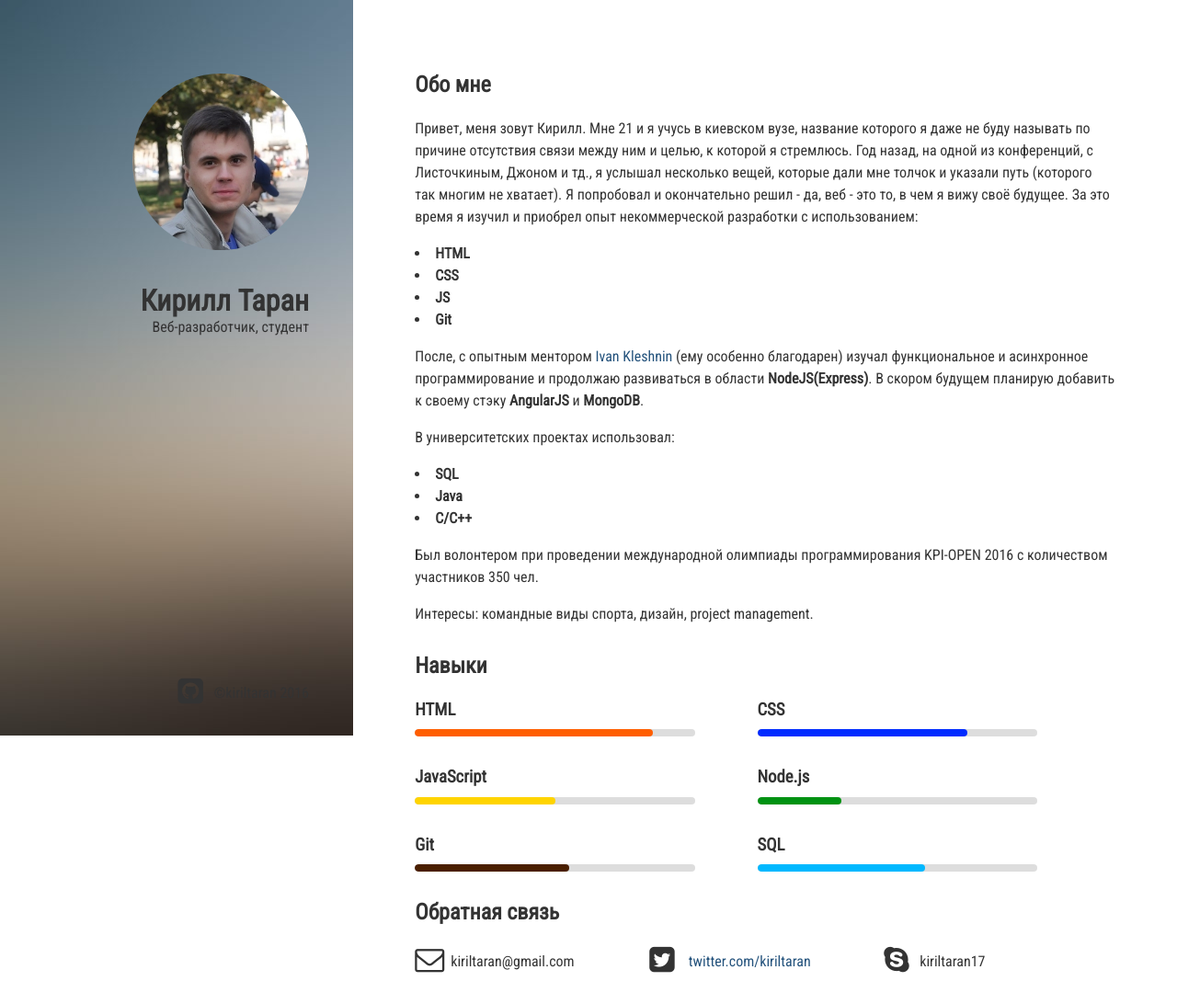
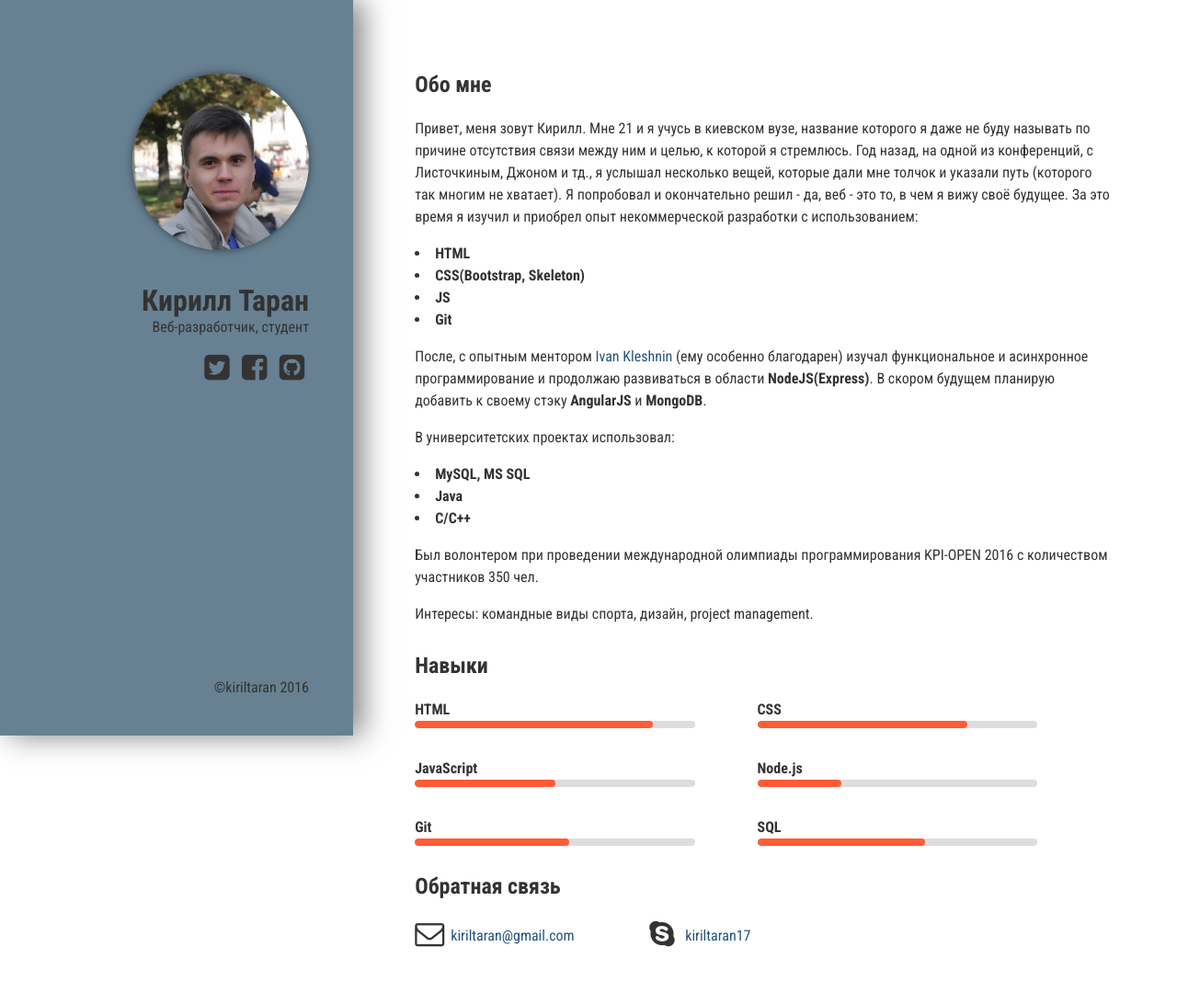
Before and after one commit to kiriltaran/kiriltaran-old, a plain HTML site: page index.html in a window 1280 px wide. Shown: the whole page at 92% size. After the commit the page ends 1064 px from the top, so only its background shows below. Drawn offline with Linux system fonts and the light colour scheme.

Commit message:
Repair fonts and some changes in design

```diff
--- a/index.html
+++ b/index.html
@@ -9,7 +9,7 @@
     <title>kiriltaran's page</title>
     <link rel="shortcut icon" href="favicon.ico">
 
-    <link rel="stylesheet" href="https://fonts.googleapis.com/css?family=Roboto+Condensed">
+    <link href="https://fonts.googleapis.com/css?family=Roboto+Condensed:400,700&amp;subset=cyrillic,cyrillic-ext" rel="stylesheet">
     <link rel="stylesheet" href="styles/libs/font-awesome.min.css">
     <link rel="stylesheet" href="styles/main.css ">
     <link rel="stylesheet" href="styles/media.css">
@@ -26,9 +26,14 @@
             <img src="images/avatar.jpg " alt="avatar ">
             <h1>Кирилл Таран</h1>
             <span><small>Веб-разработчик, студент</small></span>
+            <div class="social-links">
+                <a href="https://twitter.com/kiriltaran"><i class="fa fa-twitter-square fa-2x" aria-hidden="true "></i></a>
+                <a href="https://www.facebook.com/kiriltaran"><i class="fa fa-facebook-square fa-2x" aria-hidden="true"></i></a>
+                <a href="https://github.com/kiriltaran "><i class="fa fa-github-square fa-2x" aria-hidden="true "></i></a>
+            </div>
         </header>
         <footer>
-            <span><a href="https://github.com/kiriltaran "><i class="fa fa-github-square fa-2x " aria-hidden="true "></i></a> &copy;kiriltaran 2016</span>
+            <span>&copy;kiriltaran 2016</span>
         </footer>
     </div>
 
@@ -43,7 +48,7 @@
                 </p>
                 <ul>
                     <li><strong>HTML</strong></li>
-                    <li><strong>CSS</strong></li>
+                    <li><strong>CSS(Bootstrap, Skeleton) </strong></li>
                     <li><strong>JS</strong></li>
                     <li><strong>Git</strong></li>
                 </ul>
@@ -54,7 +59,7 @@
                     В университетских проектах использовал:
                 </p>
                 <ul>
-                    <li><strong>SQL</strong></li>
+                    <li><strong>MySQL, MS SQL</strong></li>
                     <li><strong>Java</strong></li>
                     <li><strong>C/C++</strong></li>
                 </ul>
@@ -68,37 +73,37 @@
             <section class="skills ">
                 <h2>Навыки</h2>
                 <div class="progress progress-html ">
-                    <h3>HTML</h3>
+                    <h4>HTML</h4>
                     <div class="progress-bg ">
                         <div class="progress-bar "></div>
                     </div>
                 </div>
                 <div class="progress progress-css ">
-                    <h3>CSS</h3>
+                    <h4>CSS</h4>
                     <div class="progress-bg ">
                         <div class="progress-bar "></div>
                     </div>
                 </div>
                 <div class="progress progress-js ">
-                    <h3>JavaScript</h3>
+                    <h4>JavaScript</h4>
                     <div class="progress-bg ">
                         <div class="progress-bar "></div>
                     </div>
                 </div>
                 <div class="progress progress-node ">
-                    <h3>Node.js</h3>
+                    <h4>Node.js</h4>
                     <div class="progress-bg ">
                         <div class="progress-bar "></div>
                     </div>
                 </div>
                 <div class="progress progress-git ">
-                    <h3>Git</h3>
+                    <h4>Git</h4>
                     <div class="progress-bg ">
                         <div class="progress-bar "></div>
                     </div>
                 </div>
                 <div class="progress progress-sql ">
-                    <h3>SQL</h3>
+                    <h4>SQL</h4>
                     <div class="progress-bg ">
                         <div class="progress-bar "></div>
                     </div>
@@ -106,12 +111,9 @@
             </section>
             <section class="feedback ">
                 <h2>Обратная связь</h2>
-                <div class="feedback-item"><i class="fa fa-envelope-o fa-2x" aria-hidden="true "></i><span>kiriltaran@gmail.com</span>
+                <div class="feedback-item"><i class="fa fa-envelope-o fa-2x" aria-hidden="true "></i><a href="mailto:kiriltaran@gmail.com">kiriltaran@gmail.com</a>
                 </div>
-                <div class="feedback-item"><i class="fa fa-twitter-square fa-2x" aria-hidden="true "></i>
-                    <a href="https://twitter.com/kiriltaran">twitter.com/kiriltaran</a>
-                </div>
-                <div class="feedback-item"><i class="fa fa-skype fa-2x " aria-hidden="true "></i><span>kiriltaran17</span>
+                <div class="feedback-item"><i class="fa fa-skype fa-2x " aria-hidden="true "></i><a href="skype:kiriltaran17?chat">kiriltaran17</a>
                 </div>
 
             </section>
--- a/styles/main.css
+++ b/styles/main.css
@@ -29,11 +29,22 @@ a:hover {
 
 .headbar {
     width: 30%;
-    background: url(../images/bg.jpg);
+    background: #678192;
     padding: 5em 3em;
     height: 100%;
     position: fixed;
     text-align: right;
+    box-shadow: 10px 0 30px rgba(0, 0, 0, 0.5);
+}
+
+.headbar a {
+    color: #333;
+    margin: 0.3em;
+    transition-duration: 0.5s;
+}
+
+.headbar a:hover {
+    color: #fff;
 }
 
 .headbar header {
@@ -42,6 +53,7 @@ a:hover {
 }
 
 .headbar header img {
+    box-shadow: 0 0 10px rgba(0, 0, 0, 0.5);
     width: 12em;
     border-radius: 50%;
 }
@@ -55,59 +67,47 @@ a:hover {
     font-size: 1.2em;
 }
 
-.headbar footer a {
-    color: #333;
+.headbar .social-links {
+    margin: 1em 0 0 0;
 }
 
-.headbar footer a:hover {
-    color: rgba(51, 51, 51, 0.65);
+
 }
-
 .headbar footer span a {
     vertical-align: sub;
     padding: 0.5em;
 }
-
 .mainbar {
     width: 70%;
     float: right;
 }
-
 .mainbar section:first-child {
     margin: 5em 0 0 0;
 }
-
 .mainbar section:last-child {
     margin: 0 0 2em 0;
 }
-
 .mainbar section {
     margin: 2em 0 0 0;
 }
-
 .mainbar section h2 {
     margin: 0 0 1em 0;
 }
-
 .mainbar section p {
     margin: 1em 0;
 }
-
 .mainbar section ul {
     padding: 0;
     list-style-position: inside;
 }
-
 .progress {
     display: inline-block;
     width: 40%;
     margin: 0 4em 2em 0;
 }
-
 .progress h3 {
     margin: 0 0 0.5em 0;
 }
-
 .progress-bar {
     overflow: hidden;
     height: 100%;
@@ -115,38 +115,26 @@ a:hover {
     top: 0;
     left: 0;
     border-radius: 5px;
+    background: #ff5b36;
 }
-
 .progress-html .progress-bar {
     width: 85%;
-    background: #ff5e00;
 }
-
 .progress-css .progress-bar {
     width: 75%;
-    background: #002bff;
 }
-
 .progress-js .progress-bar {
     width: 50%;
-    background: #ffd400;
 }
-
 .progress-node .progress-bar {
     width: 30%;
-    background: #009212;
 }
-
 .progress-git .progress-bar {
     width: 55%;
-    background: #4a1f00;
 }
-
 .progress-sql .progress-bar {
     width: 60%;
-    background: #00b8ff;
 }
-
 .progress-bg {
     background: #ddd;
     position: relative;
@@ -154,12 +142,10 @@ a:hover {
     border-radius: 5px;
     overflow: hidden;
 }
-
 .feedback .feedback-item {
     display: inline-block;
     width: 33%;
 }
-
 .feedback i {
     margin-right: 0.75em;
     vertical-align: sub;
```
Also changed, not shown: images/bg.jpg (deleted).
